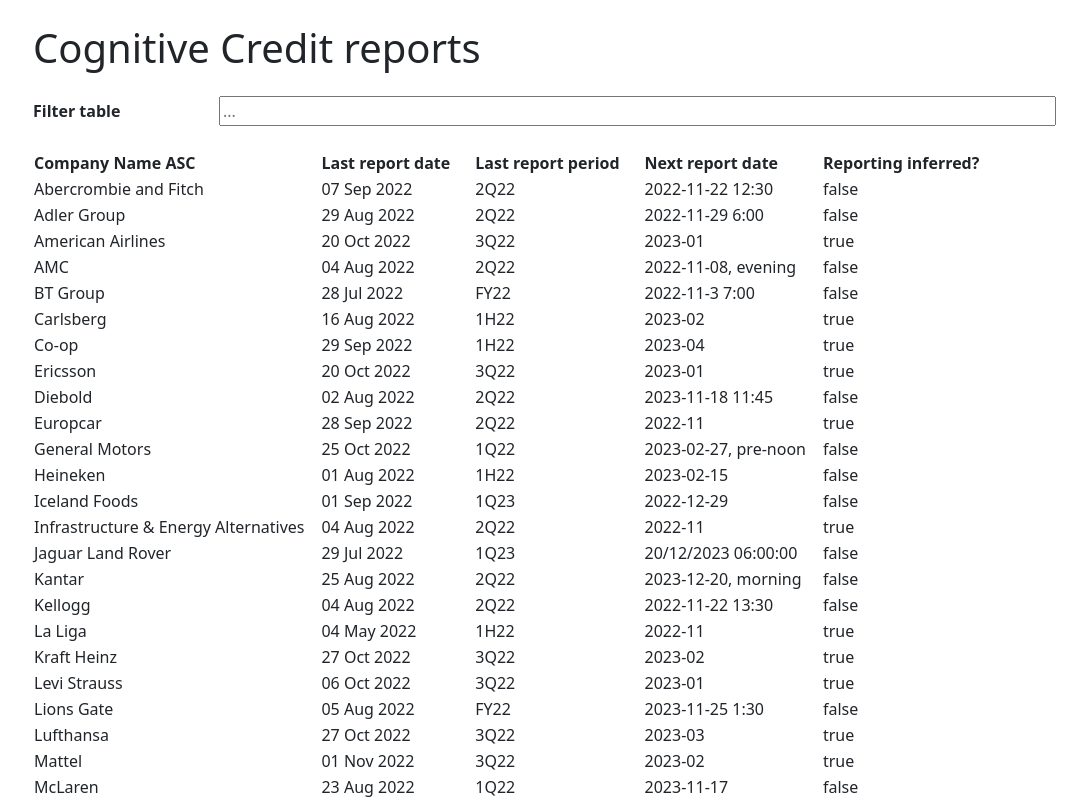
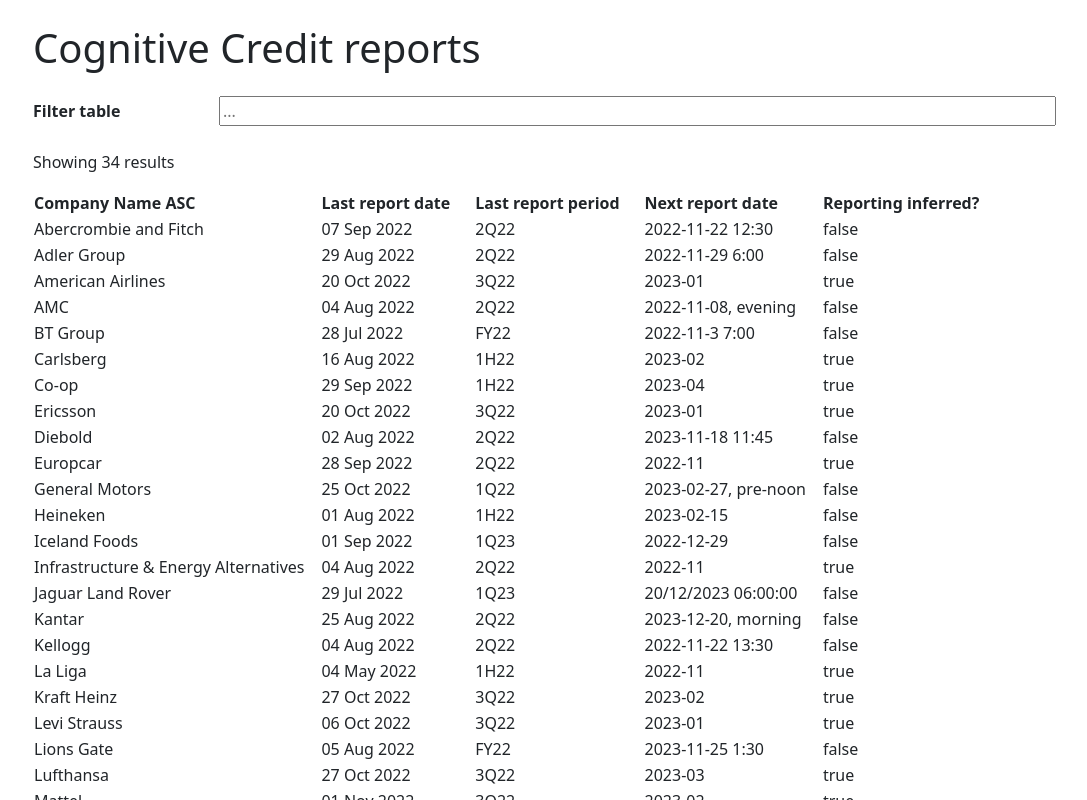
Before and after one commit to v3nt/reports, a Nuxt app: page / in a window 1280 px wide. Shown: the top 800 px of the page, without its empty margins (49-1136 px from the left). Built offline with nearby package versions, Linux system fonts and the light colour scheme.

Commit message:
results counts, colId tweak to use unix

```diff
--- a/composables/useReportDates.ts
+++ b/composables/useReportDates.ts
@@ -1,11 +1,8 @@
 import moment from "moment";
 const useReportDates = () => {
   const convertDates = (date: string) => {
-    console.log(date);
     const datePeriods = ["Q", "H", "FY"];
-    const lastPeriod = datePeriods.some((v) => date.includes(v))
-      ? `${date[0]}${date[1]}`
-      : "";
+
     const year = datePeriods.some((v) => date.includes(v))
       ? moment(`20${date[2]}${date[3]}`).format("YYYY")
       : moment(date).format("YYYY");
@@ -16,21 +13,22 @@
     } else if (date.includes("2H")) {
       month = "06";
     } else if (date.includes("Q")) {
-      month = "0" + (parseFloat(date[0]) - 1) * 3;
+      month = "0" + parseFloat(date[0]) * 3;
     }
+
+    let day;
+    if (date.length === 4) {
+      day = "01";
+    }
+
     if (
       moment(date, "DD MMM YYYY").isValid() ||
       moment(date, "YYYY-MM").isValid()
     ) {
-      console.log("is valid date");
-      console.log(moment(date).unix());
       return moment(date).unix();
     } else {
-      console.log("is NOT a date");
+      return moment(`${year}-${month}-${day}`).unix();
     }
-    // console.log("lastPeriod:", lastPeriod);
-    // console.log(lastPeriod, year, month);
-    // console.log(moment(date).format(`${year}-${month}-01"`));
   };
 
   return { convertDates };
--- a/composables/useTable.ts
+++ b/composables/useTable.ts
@@ -10,6 +10,7 @@
   const sortSetting = (colId: string, sortOrder: string, i: number) => {
     tableHeaderColumns.value[setSortIndex.value]["sort"] = "";
     setSortIndex.value = i;
+
     if (setSortIndex.value > 0 && sortOrder === "DESC") {
       return (tableHeaderColumns.value[0]["sort"] = "ASC");
       setSortIndex.value = 0;
@@ -31,8 +32,8 @@
   const sortTableBy = (colId: string, sort: string, i: number): void => {
     const newSortOrder = sortSetting(colId, sort, i);
     tableRows.value = tableRows.value.sort(function (a: any, b: any) {
-      let x = a[colId];
-      let y = b[colId];
+      let x = a[`${colId}Unix`] ? a[`${colId}Unix`] : a[colId];
+      let y = b[`${colId}Unix`] ? b[`${colId}Unix`] : b[colId];
       if (x > y) {
         return newSortOrder === "DESC" ? -1 : 1;
       }
--- a/pages/index.vue
+++ b/pages/index.vue
@@ -10,9 +10,13 @@
         type="text"
         placeholder="..."
         v-model="filterNameInput"
-        @input="filterByName(), test()"
+        @input="filterByString"
         class="col-9"
       />
+    </div>
+
+    <div class="my-3" v-if="tableRows && tableRows.length">
+      Showing {{ tableRows.length }} results
     </div>
 
     <table v-if="tableRows && tableRows.length">
@@ -51,10 +55,26 @@
 
 const headerColumns = [
   { title: "Company Name", id: "companyName", sort: "ASC" },
-  { title: "Last report date", id: "lastReportingDate" },
-  { title: "Last report period", id: "lastReportingPeriod" },
-  { title: "Next report date", id: "nextReportingDate" },
-  { title: "Reporting inferred?", id: "nextReportingInferred" },
+  {
+    title: "Last report date",
+    id: "lastReportingDate",
+    sortBy: "lastReportingDateUnix",
+  },
+  {
+    title: "Last report period",
+    id: "lastReportingPeriod",
+    sortBy: "lastReportingPeriodUnix",
+  },
+  {
+    title: "Next report date",
+    id: "nextReportingDate",
+    sortBy: "nextReportingDateUnix",
+  },
+  {
+    title: "Reporting inferred?",
+    id: "nextReportingInferred",
+    sortBy: "nextReportingInferredUnix",
+  },
 ];
 const reportsStore = useReportsStore();
 const filterNameInput = ref("");
@@ -62,7 +82,7 @@
 reportsStore.setReports(filterNameInput.value);
 const { reportsList } = storeToRefs(reportsStore);
 let reportsListWhole = reportsList;
-const test = () => {
+const filterByString = () => {
   reportsStore.setReports(filterNameInput.value);
 };
 const { sortTableBy, tableRows, tableHeaderColumns } = useTable(
--- a/store/index.ts
+++ b/store/index.ts
@@ -30,13 +30,15 @@
           ...e,
           lastReportingDateUnix: convertDates(e.lastReportingDate),
           lastReportingPeriodUnix: convertDates(e.lastReportingPeriod),
-          nextReportingDateUnix: e.nextReportingDate,
+          nextReportingDateUnix: convertDates(e.nextReportingDate),
         };
       });
       this.reportsList = filterNameInput
         ? dataWithUnixTs
             .filter((e: ReportsDataItem) =>
-              e.companyName.includes(filterNameInput.toLowerCase())
+              e.companyName
+                .toLowerCase()
+                .includes(filterNameInput.toLowerCase())
             )
             .map((e: ReportsDataItem) => {
               return { ...e };
```
